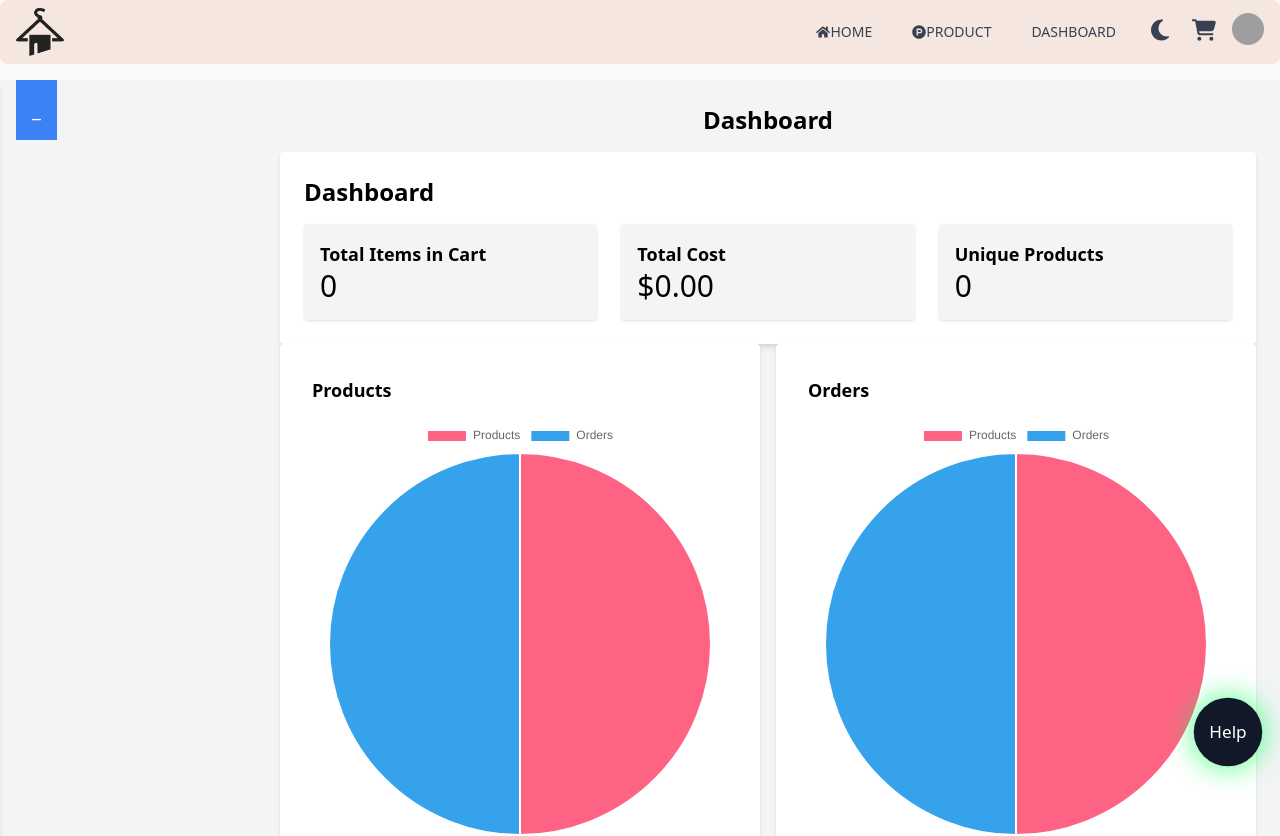
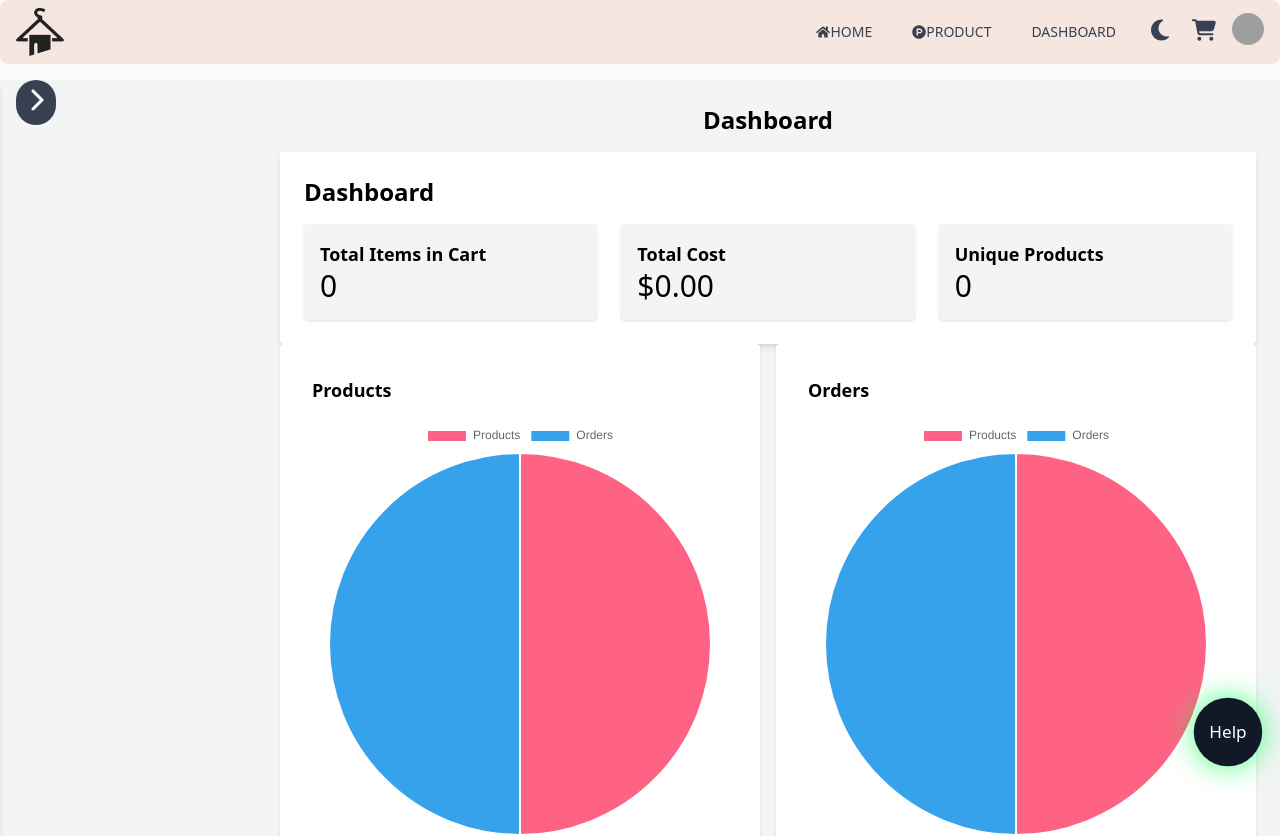
Before and after one commit to dandy3233/ecommerce, a React (Vite) app: page /dashboard in a window 1280 px wide. Shown: the top 836 px of the page. Built offline with nearby package versions, Linux system fonts and the light colour scheme; grey boxes are pictures that could not be loaded.

Commit message:
upadet navbar

```diff
--- a/src/components/Sidebar.jsx
+++ b/src/components/Sidebar.jsx
@@ -1,5 +1,7 @@
 import React, { useState } from "react";
 import { Link } from "react-router-dom"; // Import Link for routing
+import { FontAwesomeIcon } from "@fortawesome/react-fontawesome"; // Import FontAwesomeIcon
+import { faChevronLeft, faChevronRight } from "@fortawesome/free-solid-svg-icons"; // Import the arrow icons
 import bannerImage from "../assets/logo.png"; // Replace with your logo image path
 
 const Sidebar = () => {
@@ -14,10 +16,14 @@ const Sidebar = () => {
     <>
       {/* Button to toggle sidebar on small screens */}
       <button
-        className=" p-4  mt-[8vh] text-xl text-white bg-blue-500 fixed top-4 left-4 z-50"
+        className="p-2 rounded-full mt-[8vh] text-xl text-white bg-gray-700 fixed top-4 left-4 z-50"
         onClick={toggleSidebar}
       >
-        _
+        {/* Font Awesome arrow icons toggle based on the sidebar state */}
+        <FontAwesomeIcon
+          icon={isSidebarOpen ? faChevronLeft : faChevronRight}
+          className="w-6 h-6"
+        />
       </button>
 
       {/* Sidebar */}
```
